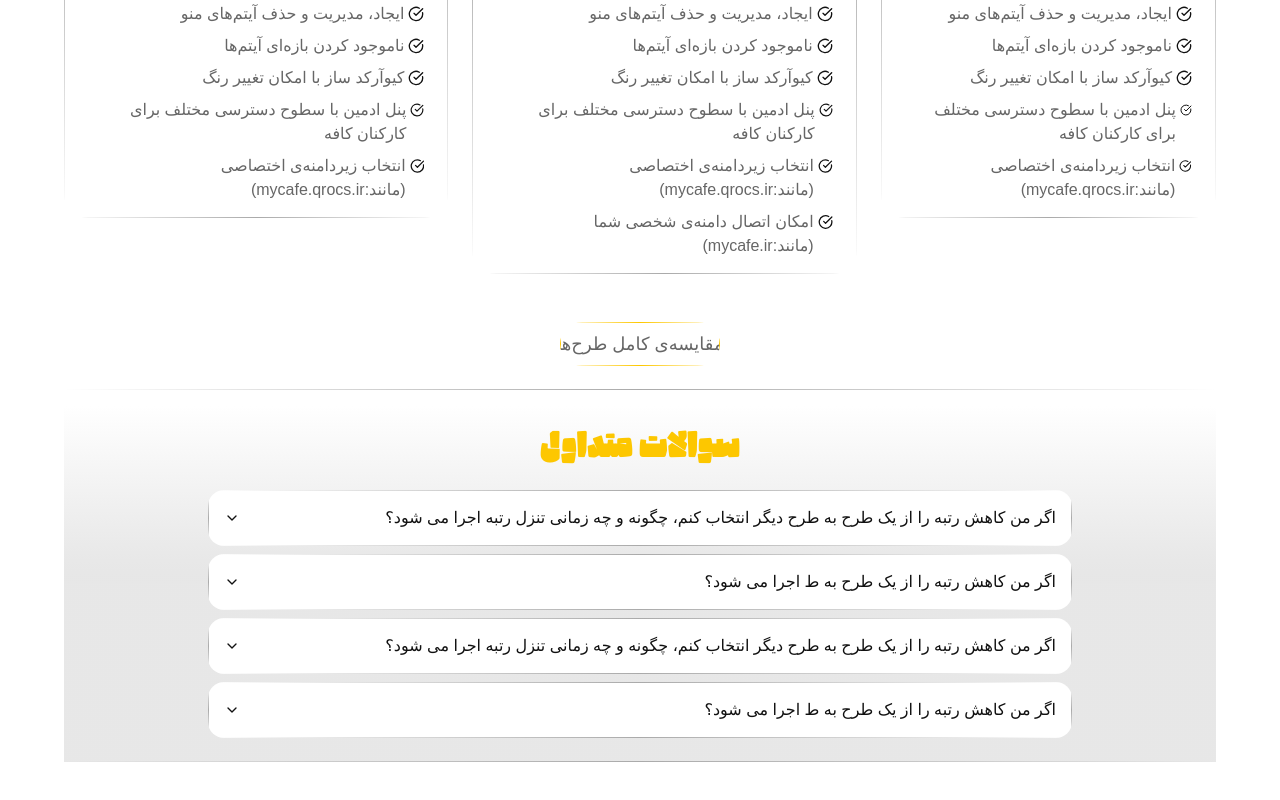
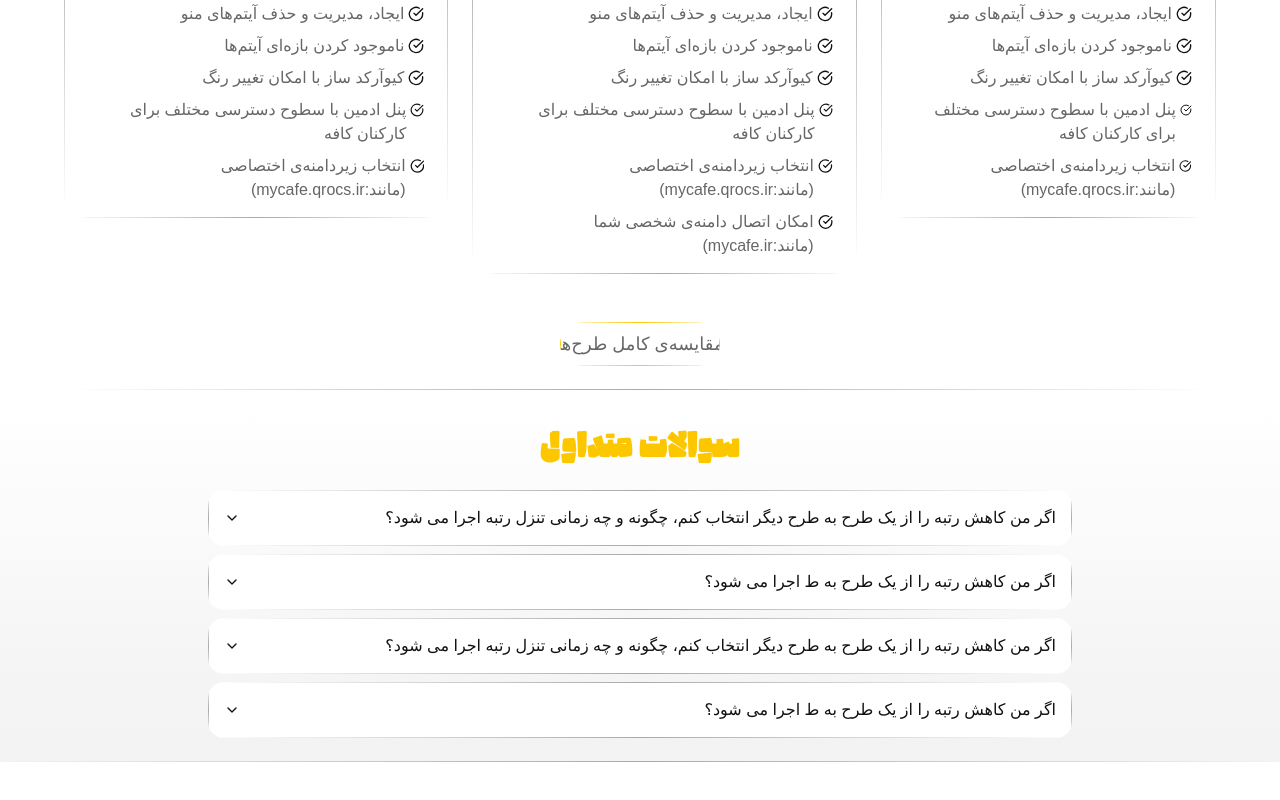
Before and after one commit to ahmadkeyhan/qrocs, a Next.js app: page / in a window 1280 px wide. Shown: the part 1772-2572 px from the top of the page. Built offline with nearby package versions, Linux system fonts and the light colour scheme; a web font is replaced by a local one.

Commit message:
omit console log

```diff
--- a/src/components/home/faq.tsx
+++ b/src/components/home/faq.tsx
@@ -2,9 +2,8 @@ import { Accordion, AccordionItem, AccordionTrigger, AccordionContent } from "..
 import { questions } from "./questions"
 
 export default function Faq() {
-    console.log(questions)
     return (
-        <div className="relative flex flex-col items-center gap-6 w-full max-w-6xl py-6 mb-6 bg-gradient-to-b from-background to-foreground/10 to-50%">
+        <div className="relative flex flex-col items-center gap-6 w-full py-6 mb-6 bg-gradient-to-b from-background to-foreground/5">
             <h2 className="text-3xl text-primary">سوالات متداول</h2>
             <Accordion type="multiple" className="w-full max-w-4xl px-4 space-y-2">
                 {questions.map((question,index) => (
```
